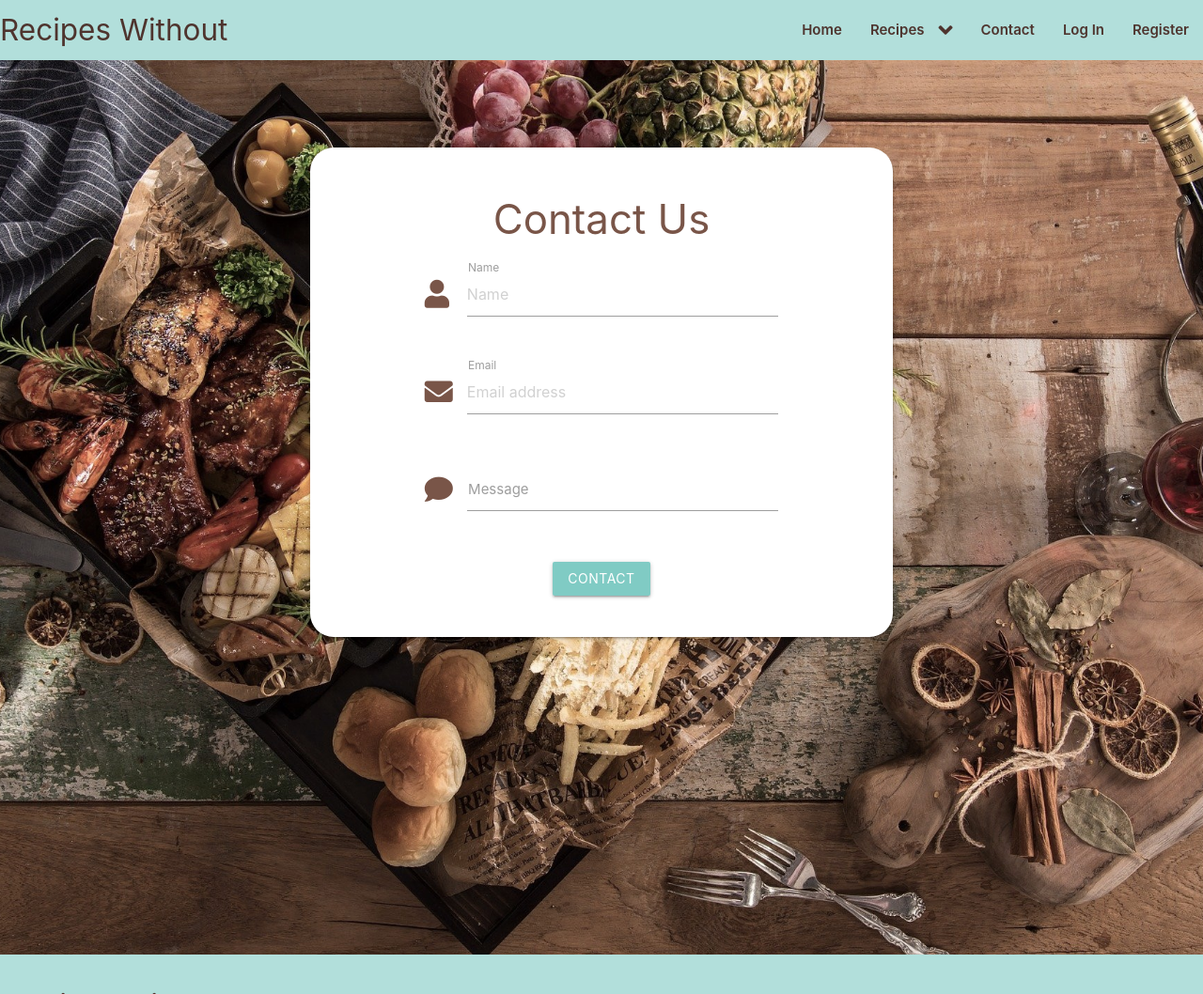
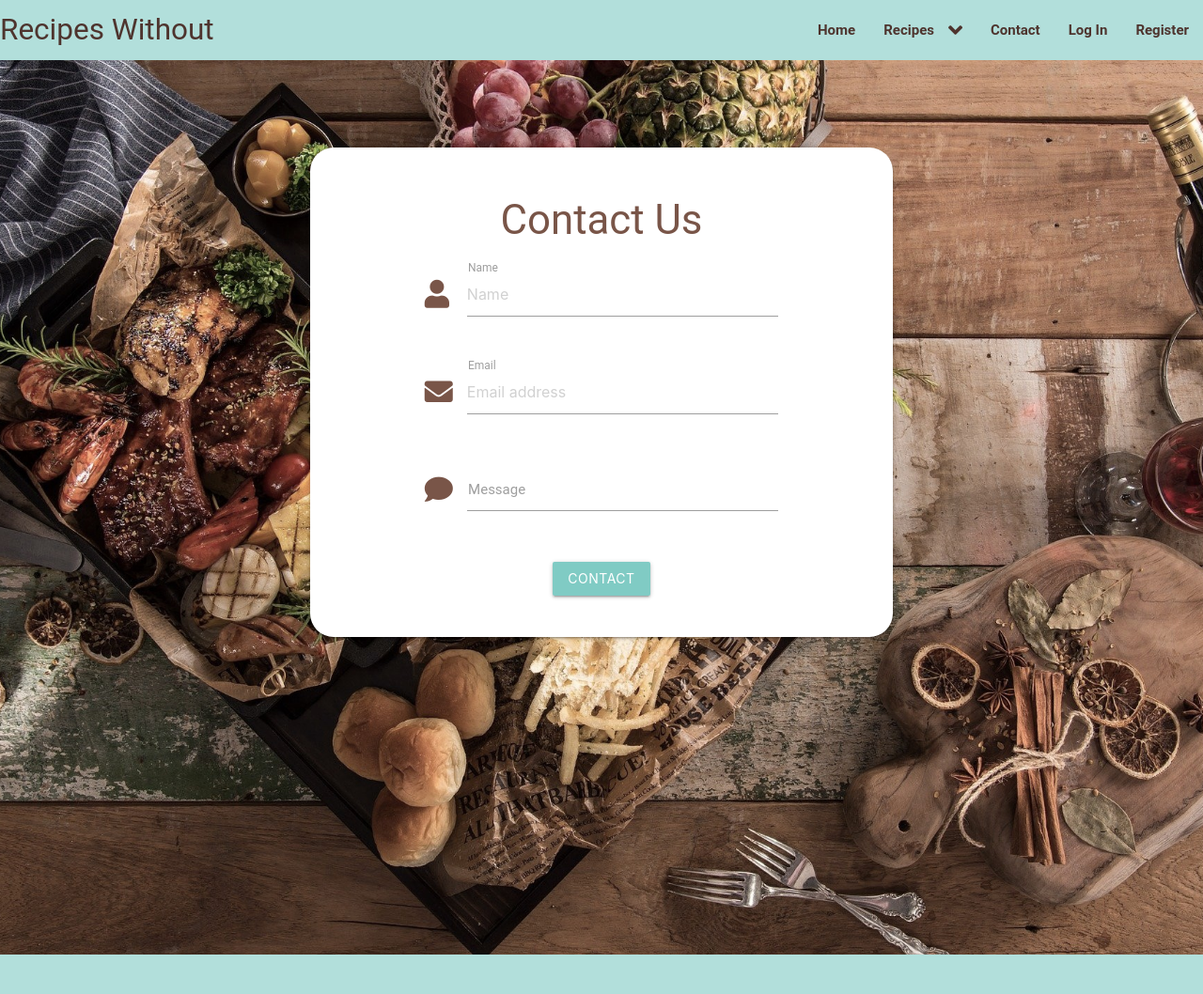
Before and after one commit to Hgoatly/RecipesWithout, a Flask app: page /contact in a window 1280 px wide. Shown: the whole page at 94% size. Run offline with Flask 2, Linux system fonts and the light colour scheme; some libraries are stand-ins or nearby versions.

```diff
--- a/static/css/style.css
+++ b/static/css/style.css
@@ -8,6 +8,7 @@ body {
     padding:0;
     margin:0;
     height:100%;
+    font-family: "roboto", sans-serif;
 }
 
 html
```
Also changed, not shown: README.md, assets/readme-images/repository-code-button.jpg (added).
